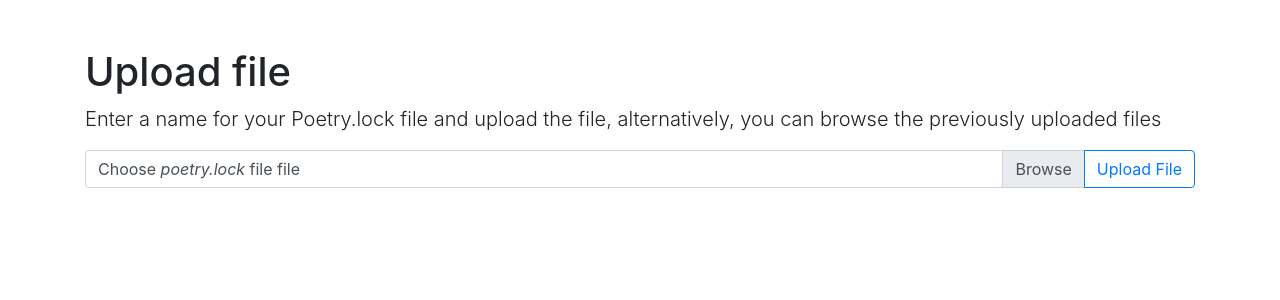
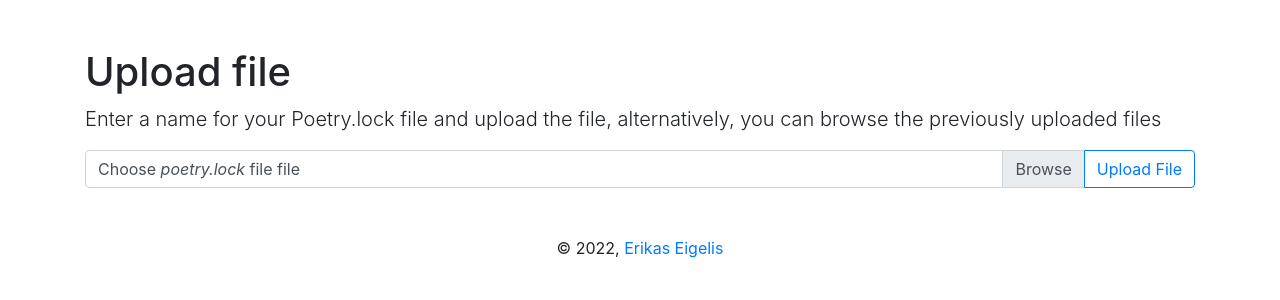
Before and after one commit to EErikas/reaktor_project, a Django app: page /upload/ in a window 1280 px wide. Shown: the part 56-356 px from the top of the page. Run offline with Django 4.2, Linux system fonts and the light colour scheme.

Commit message:
added footer

```diff
--- a/templates/base.html
+++ b/templates/base.html
@@ -52,5 +52,12 @@
         {% block content %}{% endblock %}
 
     </div>
+    <footer class="mt-5 container-fluid text-center" id="footer">
+        <p>
+            &copy;
+            {% now 'Y' %},
+            <a href="https://github.com/EErikas" rel="noopener noreferrer" target="_blank">Erikas Eigelis</a>
+        </p>
 
+    </footer>
 {% endblock %}
```
